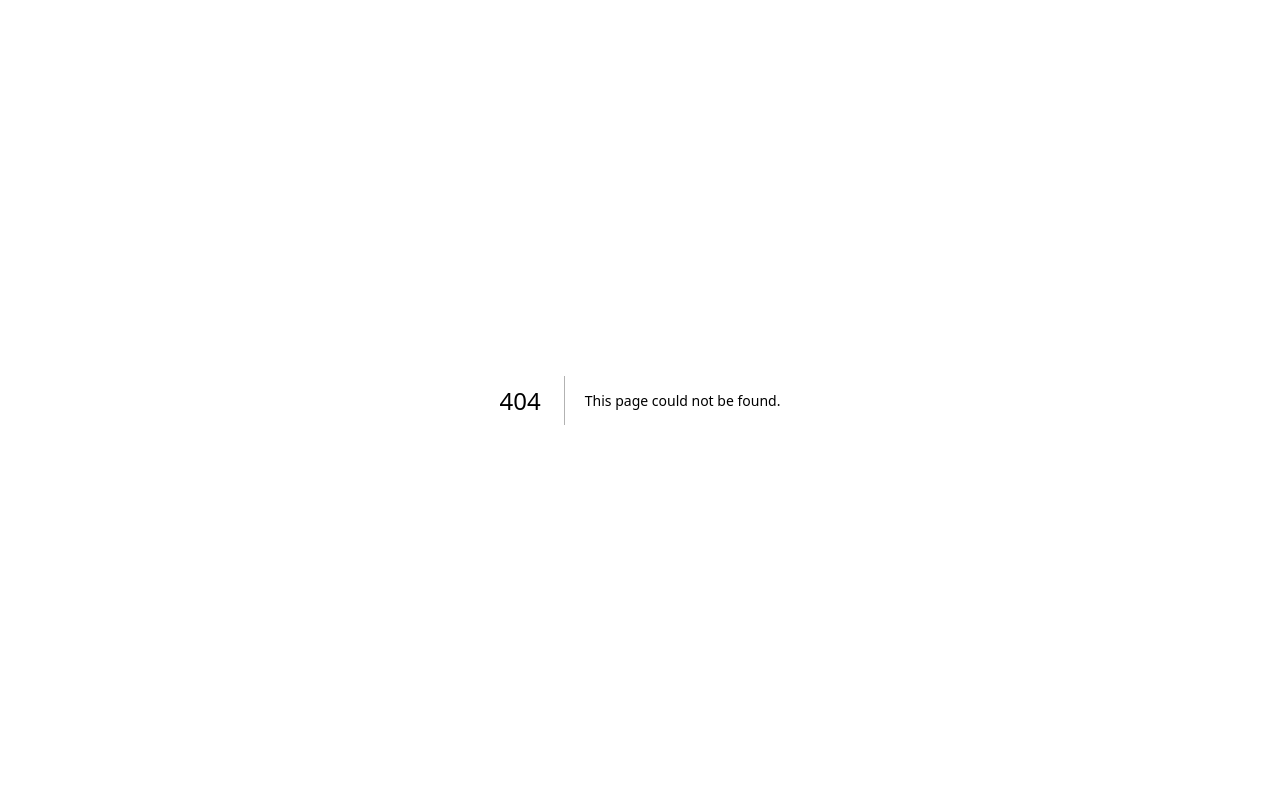
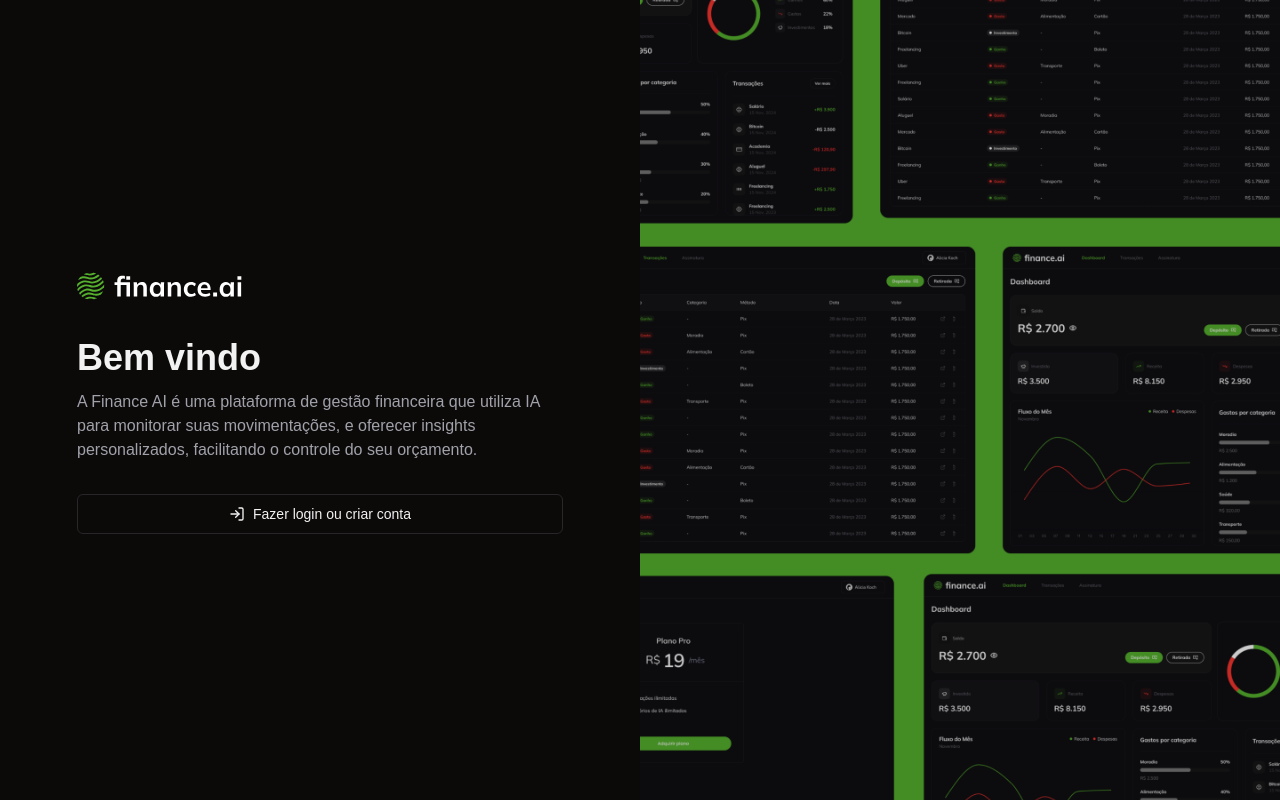
Before and after one commit to alexandrejuniorc/finance-ai, a Next.js app: page /login in a window 1280 px wide. Before the commit this address had no page. Built offline with nearby package versions, Linux system fonts and the light colour scheme.

Commit message:
feat: add login page

```diff
--- a/app/globals.css
+++ b/app/globals.css
@@ -72,7 +72,10 @@
   * {
     @apply border-border;
   }
+  html {
+    @apply h-full;
+  }
   body {
-    @apply bg-background text-foreground;
+    @apply h-full bg-background text-foreground;
   }
 }
--- /dev/null
+++ b/app/login/page.tsx
@@ -0,0 +1,39 @@
+import Image from "next/image";
+import { Button } from "../_components/ui/button";
+import { LogInIcon } from "lucide-react";
+const LoginPage = () => {
+  return (
+    <div className="grid h-full grid-cols-2">
+      <div className="mx-auto flex h-full max-w-[550px] flex-col justify-center p-8">
+        <Image
+          src={"/logo.svg"}
+          alt="Logo"
+          width={173}
+          height={39}
+          className="mb-8"
+        />
+        <h1 className="mb-3 text-4xl font-bold">Bem vindo</h1>
+        <p className="mb-8 text-muted-foreground">
+          A Finance AI é uma plataforma de gestão financeira que utiliza IA para
+          monitorar suas movimentações, e oferecer insights personalizados,
+          facilitando o controle do seu orçamento.
+        </p>
+        <Button variant={"outline"}>
+          <LogInIcon />
+          Fazer login ou criar conta
+        </Button>
+      </div>
+
+      <div className="relative h-full w-full">
+        <Image
+          src={"/login.png"}
+          alt="Faça login"
+          fill
+          className="object-cover"
+        />
+      </div>
+    </div>
+  );
+};
+
+export default LoginPage;
--- a/app/subscription/page.tsx
+++ b/app/subscription/page.tsx
@@ -1,5 +1,5 @@
-const Subscription = () => {
+const SubscriptionPage = () => {
   return <div>subscription</div>;
 };
 
-export default Subscription;
+export default SubscriptionPage;
--- a/app/transactions/page.tsx
+++ b/app/transactions/page.tsx
@@ -1,5 +1,5 @@
-const Transactions = () => {
+const TransactionsPage = () => {
   return <div>transactions</div>;
 };
 
-export default Transactions;
+export default TransactionsPage;
```
Also changed, not shown: public/login.png (added), public/logo.svg (added).
